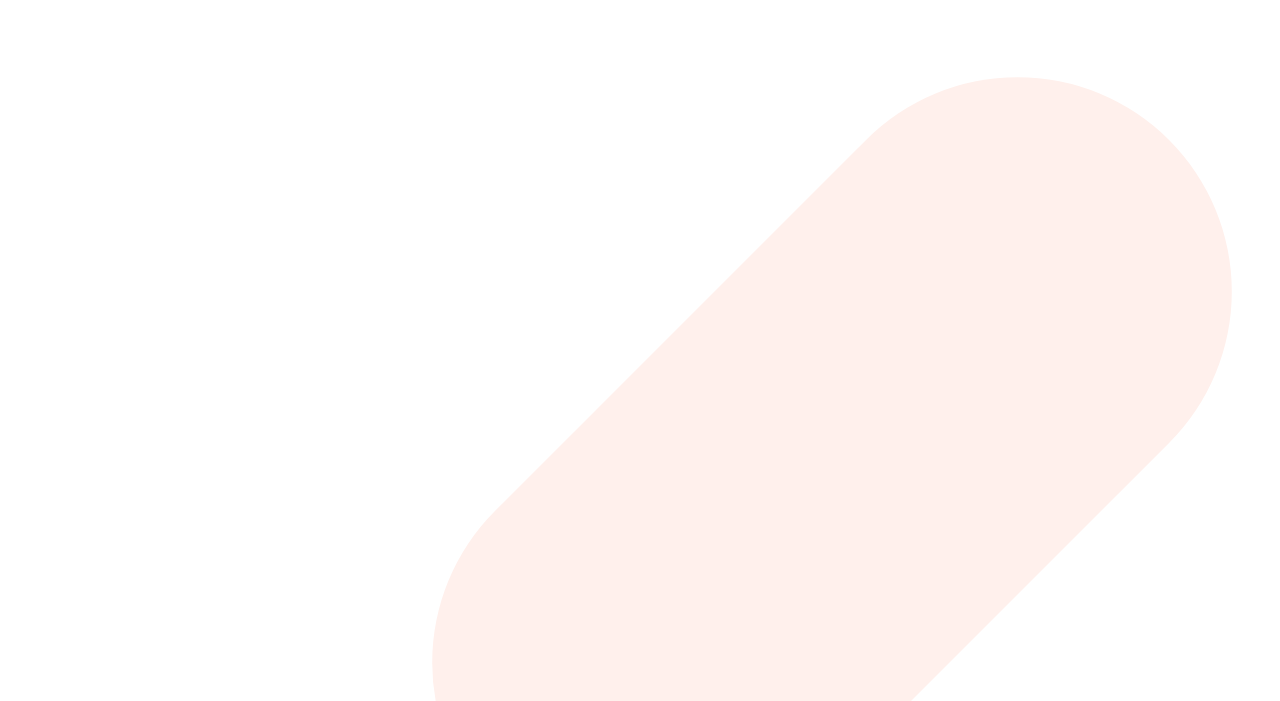
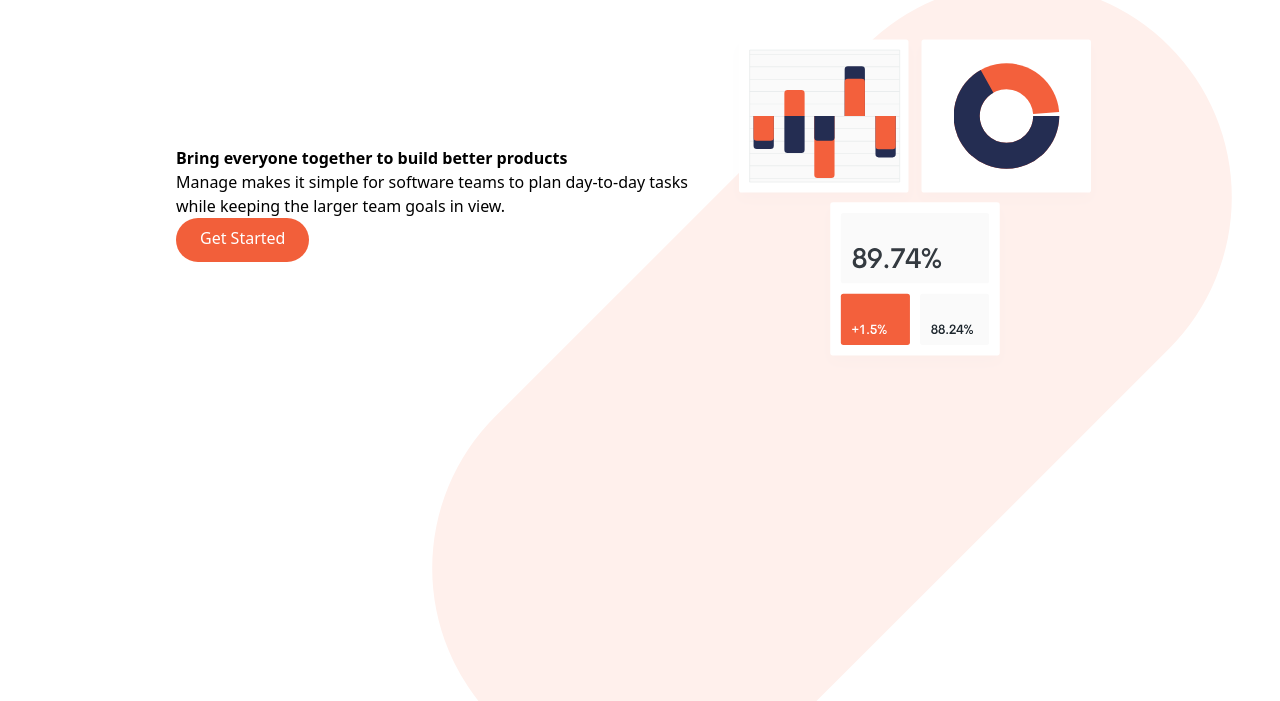
Before and after one commit to anwarul32/Manage-landing-page-by-tailwind-css3, a website: page src/index.html in a window 1280 px wide. Shown: the part 99-800 px from the top of the page. Drawn offline with Linux system fonts and the light colour scheme; files whose address does not match are found by name.

Commit message:
Hero section added

```diff
--- a/src/index.html
+++ b/src/index.html
@@ -25,7 +25,7 @@
                 <a href="#" class="hover:text-darkGrayishBlue">Community</a>
             </div>
             <!-- Button  -->
-            <a href="#" class="hidden p-3 px-6 text-white bg-brightRed rounded-full baseline hover:bg-brightRed md:block">Get Started</a>
+            <a href="#" class="hidden p-3 px-6 pt-2 text-white bg-brightRed rounded-full baseline hover:bg-brightRed md:block">Get Started</a>
             <!-- Hamburger Icon -->
             <button id="menu-btn" class="block hamburgre md:hidden focus:outline-none">
                 <span class="hamburger-top"></span>
@@ -44,6 +44,38 @@
             </div>
         </div>
     </nav>
+    <!-- Hero Section -->
+    <section id="hero">
+        <!-- Flex Container -->
+        <div
+          class="container flex flex-col-reverse items-center px-6 mx-auto mt-10 space-y-0 md:space-y-0 md:flex-row"
+        >
+          <!-- Left Item -->
+          <div class="flex flex-col mb-32 space-y-12 md:w-1/2">
+            <h1
+              class="max-w-md text-4xl font-bold text-center md:text-5xl md:text-left"
+            >
+              Bring everyone together to build better products
+            </h1>
+            <p class="max-w-sm text-center text-darkGrayishBlue md:text-left">
+              Manage makes it simple for software teams to plan day-to-day tasks
+              while keeping the larger team goals in view.
+            </p>
+            <div class="flex justify-center md:justify-start">
+              <a
+                href="#"
+                class="p-3 px-6 pt-2 text-white bg-brightRed rounded-full baseline hover:bg-brightRedLight"
+                >Get Started</a
+              >
+            </div>
+          </div>
+          <!-- Image -->
+          <div class="md:w-1/2">
+            <img src="img/illustration-intro.svg" alt="" />
+          </div>
+        </div>
+      </section>
+
 
     <!-- Script  -->
     <script src="./js/script.js"></script>
--- a/src/input.css
+++ b/src/input.css
@@ -4,14 +4,14 @@
 
 
 body {
-    background-image: url('../img/bg-tablet-pattern.svg');
+    background-image: url('./img/bg-tablet-pattern.svg');
     background-repeat: no-repeat;
     background-size: 800px;
     background-position: 90% -25%;
   }
 
   #cta {
-    background-image: url('../img/bg-simplify-section-desktop.svg');
+    background-image: url('./img/bg-simplify-section-desktop.svg');
     background-repeat: no-repeat;
   }
 
@@ -22,7 +22,7 @@
     }
 
     #cta {
-      background-image: url('../img/bg-simplify-section-mobile.svg');
+      background-image: url('./img/bg-simplify-section-mobile.svg');
     }
   }
 
```
Also changed, not shown: dist/output.css.
